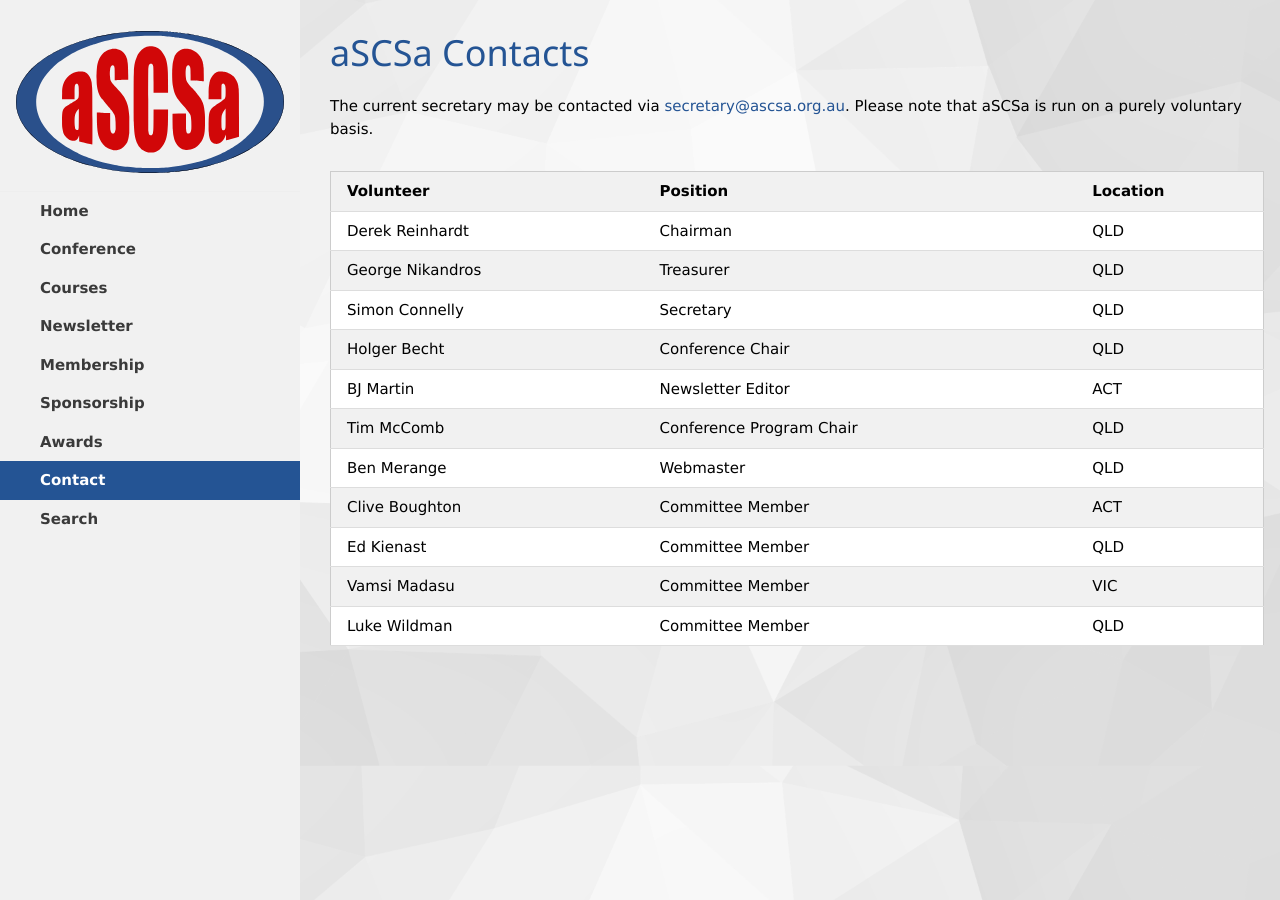
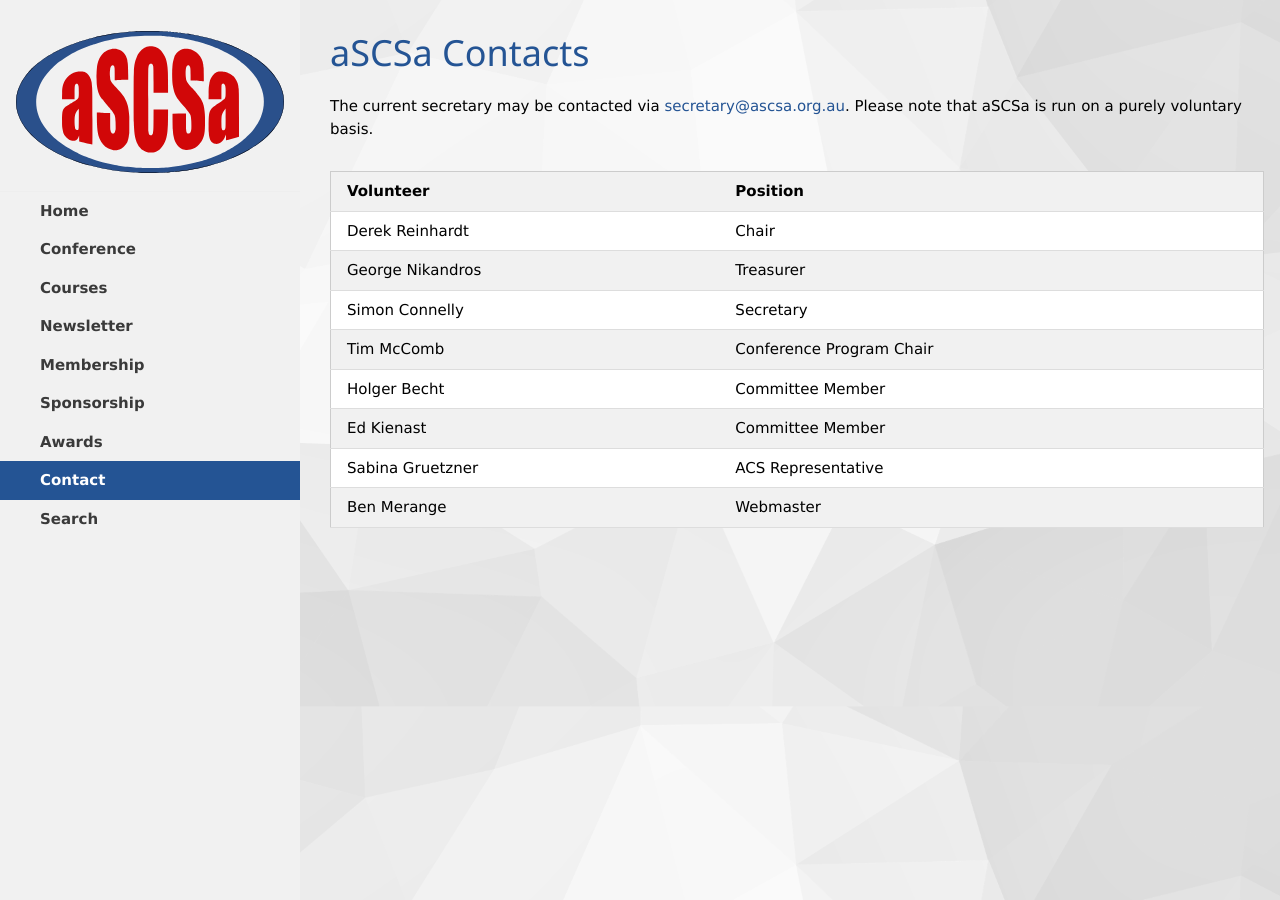
Before and after one commit to aus-safety-critical-systems-assoc/aus-safety-critical-systems-assoc.github.io, a Jekyll site: the page built from contact.html, in a window 1280 px wide. Built offline with Jekyll 4.4.1, drawn with Linux system fonts in a browser that asks for light colours.

Commit message:
Updates following 2024 AGM
Added placeholder for ASSC 2025 and updated contact page.

```diff
--- a/contact.html
+++ b/contact.html
@@ -18,63 +18,39 @@
       <tr class="w3-light-grey">
         <th>Volunteer</th>
         <th>Position</th>
-        <th>Location</th>
       </tr>
     </thead>
     <tr>
       <td>Derek Reinhardt</td>
-      <td>Chairman</td>
-      <td>QLD</td>
+      <td>Chair</td>
     </tr>
     <tr>
       <td>George Nikandros</td>
       <td>Treasurer</td>
-      <td>QLD</td>
     </tr>
     <tr>
       <td>Simon Connelly</td>
       <td>Secretary</td>
-      <td>QLD</td>
-    </tr>
-    <tr>
-      <td>Holger Becht</td>
-      <td>Conference Chair</td>
-      <td>QLD</td>
-    </tr>
-    <tr>
-      <td>BJ Martin</td>
-      <td>Newsletter Editor</td>
-      <td>ACT</td>
     </tr>
     <tr>
       <td>Tim McComb</td>
       <td>Conference Program Chair</td>
-      <td>QLD</td>
+    </tr>
+    <tr>
+      <td>Holger Becht</td>
+      <td>Committee Member</td>
+    </tr>
+    <tr>
+      <td>Ed Kienast</td>
+      <td>Committee Member</td>
+    </tr>
+    <tr>
+      <td>Sabina Gruetzner</td>
+      <td>ACS Representative</td>
     </tr>
     <tr>
       <td>Ben Merange</td>
       <td>Webmaster</td>
-      <td>QLD</td>
-    </tr>
-    <tr>
-      <td>Clive Boughton</td>
-      <td>Committee Member</td>
-      <td>ACT</td>
-    </tr>
-    <tr>
-      <td>Ed Kienast</td>
-      <td>Committee Member</td>
-      <td>QLD</td>
-    </tr>
-    <tr>
-      <td>Vamsi Madasu</td>
-      <td>Committee Member</td>
-      <td>VIC</td>
-    </tr>
-    <tr>
-      <td>Luke Wildman</td>
-      <td>Committee Member</td>
-      <td>QLD</td>
     </tr>
   </table>
 </div>
--- a/index.html
+++ b/index.html
@@ -11,7 +11,7 @@
 </div>
 <div class="w3-panel w3-border w3-pale-yellow w3-center">
   <h4><b>AASC 2024 Papers and Presentations Available</b></h4>
-  <p>The material presented at the 2024 Australian System Safety Conference is <a href="{{ site.conferences[-1].url }}/program/"><b>available here</b></a>.</p>
+  <p>The material presented at the 2024 Australian System Safety Conference is <a href="/conferences/2024/program/"><b>available here</b></a>.</p>
   <p>Thanks to everyone who attended for another great conference!</p>
 </div>
 <div class="w3-panel w3-border w3-white w3-center">
--- a/sponsorship.html
+++ b/sponsorship.html
@@ -13,7 +13,7 @@
   <p>
     One Australian System Safety Conference sponsorship package is available.
     Pricing for the package is <b>AUD $2,970</b> (GST inclusive).
-    The deadline for sponsor registration is <b>11 Oct 2024</b>.
+    The deadline for sponsor registration is one week prior to the conference.
   </p>
   <p>Sponsor package benefits:
     <ul>
```
Also changed, not shown: _conferences/2025.markdown (added, +85 -0 lines), 1 other file.
